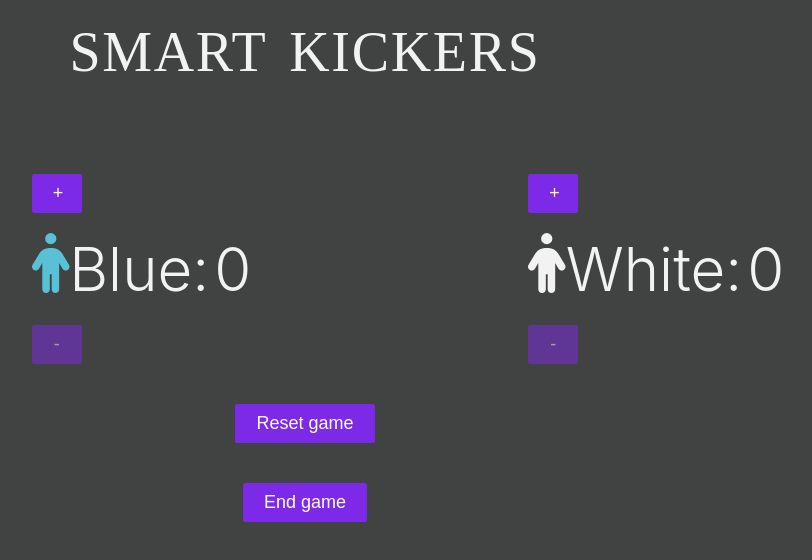
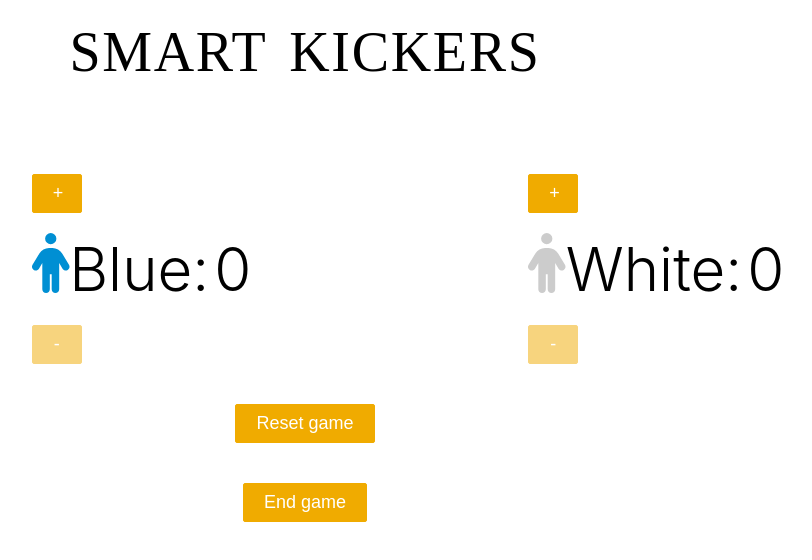
Before and after one commit to HackYourCareer/SmartKickers, a React (Create React App) app in the folder frontend/smart-kickers-game/: page / in a window 1280 px wide. Shown: the top 560 px of the page, without its empty margins (335-1147 px from the left). Built offline with nearby package versions, Linux system fonts and the light colour scheme; no server answers.

Commit message:
Change colors to SAP color palette

```diff
--- a/frontend/smart-kickers-game/src/App.css
+++ b/frontend/smart-kickers-game/src/App.css
@@ -1,14 +1,14 @@
 :root {
-  --main-purple: #7d2ae8;
-  --my-red: #e82a36;
-  --my-green: #95e82a;
-  --my-blue: #2ae8dc;
-  --my-white: #fff;
-  --my-dark-background: #000000d0;
-  --html-color: #555;
-  --background-color: #414242;
-  --font-color: #f2f2f2;
-  --blue-icon: #58c1d6;
+  --SAP-gold: #f0ab00;
+  --SAP-black: #000000;
+  --SAP-white: #ffffff;
+  --SAP-dark-gray: #666666;
+  --SAP-medium-gray: #999999;
+  --SAP-light-gray: #cccccc;
+  --SAP-blue: #008fd3;
+  --SAP-purple: #970a82;
+  --SAP-green: #4fb81c;
+  --SAP-orange: #e35500;
 }
 
 * {
@@ -22,16 +22,16 @@ html {
   font-weight: 300;
   font-size: 20px;
   text-rendering: optimizeLegibility;
-  background-color: var(--background-color);
-  color: var(--font-color);
+  background-color: var(--SAP-white);
+  color: var(--SAP-black);
 }
 
 .whiteTeamIcon {
-  color: var(--font-color);
+  color: var(--SAP-light-gray);
 }
 
 .blueTeamIcon {
-  color: var(--blue-icon);
+  color: var(--SAP-blue);
 }
 
 h1,
--- a/frontend/smart-kickers-game/src/components/Button/Button.css
+++ b/frontend/smart-kickers-game/src/components/Button/Button.css
@@ -14,17 +14,17 @@
   cursor: initial;
 }
 .btn--primary {
-  background-color: var(--main-purple);
+  background-color: var(--SAP-gold);
   color: #fff;
-  border: 1px solid var(--main-purple);
+  border: 1px solid var(--SAP-gold);
   transition: 0.3s;
 }
 
 .btn--outline {
   background-color: transparent;
-  color: var(--main-purple);
+  color: var(--SAP-gold);
   padding: 8px 20px;
-  border: 1px solid var(--main-purple);
+  border: 1px solid var(--SAP-gold);
   transition: all 0.3s ease-out;
   border-radius: 50px;
 }
--- a/frontend/smart-kickers-game/src/components/Game/GameStatistics/GameStatistics.css
+++ b/frontend/smart-kickers-game/src/components/Game/GameStatistics/GameStatistics.css
@@ -1,6 +1,3 @@
-:root {
-  --custom-black: rgba(0, 0, 0, 0.8);
-}
 .blue-team-icon,
 .white-team-icon {
   padding-right: 10px;
@@ -20,20 +17,20 @@ h2 {
   font-size: 120%;
 }
 .new-game-btn:hover {
-  background-color: var(--my-green);
-  color: var(--my-dark-background);
+  background-color: var(--SAP-green);
+  color: var(--SAP-black);
   scale: calc(1.3);
 }
 .table-with-stats {
   display: grid;
   grid-template-columns: auto auto auto;
-  background-color: var(--my-dark-background);
+  background-color: var(--SAP-white);
   padding: 10px;
   margin-top: 40px;
 }
 .table-item {
-  background-color: var(--main-purple);
-  border: 0.5px solid var(--custom-black);
+  background-color: var(--SAP-gold);
+  border: 0.5px solid var(--SAP-black);
   padding: 16px;
   font-size: 30px;
   text-align: center;
```
